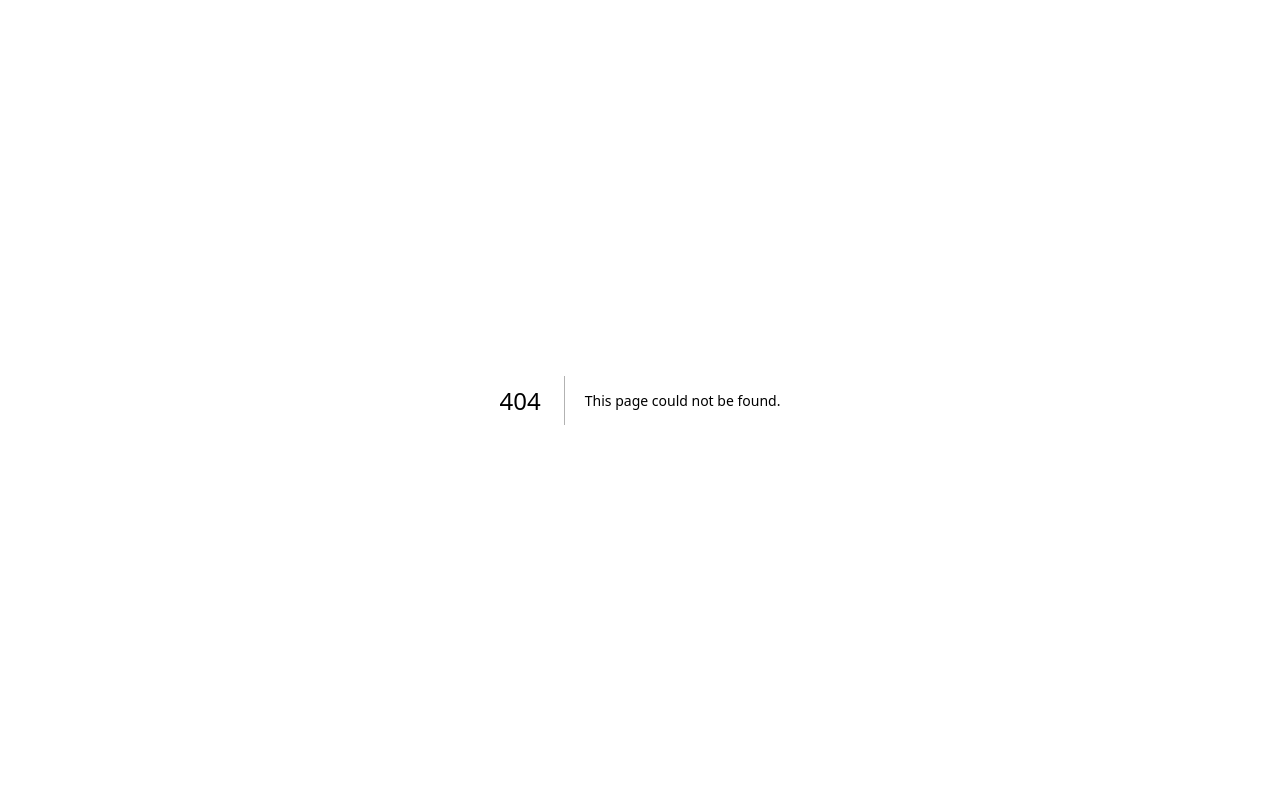
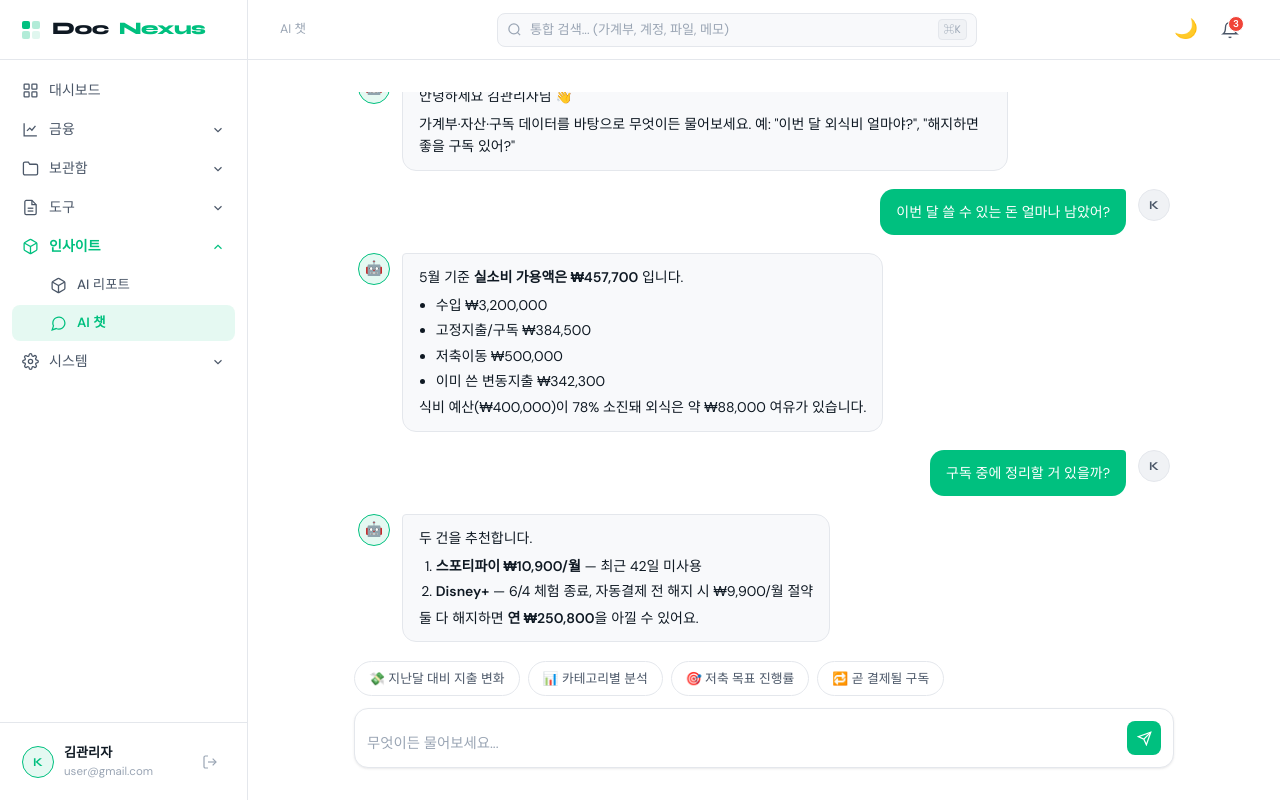
Before and after one commit to leejinyoung-kr/life-ledger, a Next.js app in the folder frontend/: page /assistant in a window 1280 px wide. Before the commit this address had no page. Built offline with nearby package versions, Linux system fonts and the light colour scheme; sample sign-in values are in the browser's storage.

Commit message:
AI 챗 프론트 적용

```diff
--- /dev/null
+++ b/frontend/app/assistant/page.tsx
@@ -0,0 +1,122 @@
+'use client';
+
+/**
+ * AI 챗 페이지.
+ * 가계부·자산·구독 데이터를 바탕으로 대화한다. AI 응답은 react-markdown 으로 렌더한다.
+ * 현재 응답은 더미(고정 답변)이며, 실제 연동은 TODO. 데이터는 더미.
+ */
+import { useEffect, useRef, useState } from 'react';
+import { useRouter } from 'next/navigation';
+import ReactMarkdown from 'react-markdown';
+import remarkGfm from 'remark-gfm';
+import AppShell from '@/components/AppShell';
+import { IconSend } from '@/components/icons';
+
+type Role = 'ai' | 'user';
+interface Message { role: Role; text: string; }
+
+// 초기 대화 — TODO: GET /api/v1/assistant/history
+const INITIAL: Message[] = [
+  { role: 'ai', text: '안녕하세요 김관리자님 👋\n\n가계부·자산·구독 데이터를 바탕으로 무엇이든 물어보세요. 예: "이번 달 외식비 얼마야?", "해지하면 좋을 구독 있어?"' },
+  { role: 'user', text: '이번 달 쓸 수 있는 돈 얼마나 남았어?' },
+  { role: 'ai', text: '5월 기준 **실소비 가용액은 ₩457,700** 입니다.\n\n- 수입 ₩3,200,000\n- 고정지출/구독 ₩384,500\n- 저축이동 ₩500,000\n- 이미 쓴 변동지출 ₩342,300\n\n식비 예산(₩400,000)이 78% 소진돼 외식은 약 ₩88,000 여유가 있습니다.' },
+  { role: 'user', text: '구독 중에 정리할 거 있을까?' },
+  { role: 'ai', text: '두 건을 추천합니다.\n\n1. **스포티파이 ₩10,900/월** — 최근 42일 미사용\n2. **Disney+** — 6/4 체험 종료, 자동결제 전 해지 시 ₩9,900/월 절약\n\n둘 다 해지하면 **연 ₩250,800**을 아낄 수 있어요.' },
+];
+
+// 추천 질문 칩
+const CHIPS = [
+  '💸 지난달 대비 지출 변화',
+  '📊 카테고리별 분석',
+  '🎯 저축 목표 진행률',
+  '🔁 곧 결제될 구독',
+];
+
+export default function AssistantPage() {
+  const router = useRouter();
+  const [messages, setMessages] = useState<Message[]>(INITIAL);
+  const [input, setInput] = useState('');
+  const scrollRef = useRef<HTMLDivElement>(null);
+
+  // 인증 가드 — 토큰 없으면 로그인 페이지로. TODO: 토큰 유효성 검증 API 연동
+  useEffect(() => {
+    if (!localStorage.getItem('auth_token')) {
+      router.replace('/login');
+    }
+  }, [router]);
+
+  // 새 메시지 추가 시 항상 맨 아래로 스크롤
+  useEffect(() => {
+    scrollRef.current?.scrollTo({ top: scrollRef.current.scrollHeight });
+  }, [messages]);
+
+  // 로그아웃 — 토큰 제거 후 로그인 페이지로 이동
+  function logout() {
+    localStorage.removeItem('auth_token');
+    router.push('/login');
+  }
+
+  // 메시지 전송 — 사용자 메시지 추가 후 더미 AI 응답.
+  // TODO: POST /api/v1/assistant (Claude API 스트리밍 응답)
+  function send(text: string) {
+    const q = text.trim();
+    if (!q) return;
+    setMessages((prev) => [
+      ...prev,
+      { role: 'user', text: q },
+      { role: 'ai', text: '데이터를 분석하고 있어요. (실제 구현 시 Claude API가 가계부·자산·구독 데이터를 참고해 답변합니다.)' },
+    ]);
+    setInput('');
+  }
+
+  // Enter 전송 / Shift+Enter 줄바꿈
+  function onKeyDown(e: React.KeyboardEvent<HTMLTextAreaElement>) {
+    if (e.key === 'Enter' && !e.shiftKey) {
+      e.preventDefault();
+      send(input);
+    }
+  }
+
+  return (
+    <AppShell activePath="/assistant" topbarLabel="AI 챗" onLogout={logout}>
+      <div className="chat-wrap">
+        {/* 메시지 스크롤 영역 */}
+        <div className="chat-scroll" ref={scrollRef}>
+          {messages.map((m, i) => (
+            <div key={i} className={`msg ${m.role}`}>
+              <div className={`msg-avatar ${m.role === 'ai' ? 'ai' : 'me'}`}>{m.role === 'ai' ? '🤖' : 'K'}</div>
+              <div className="msg-bubble">
+                {m.role === 'ai'
+                  ? <ReactMarkdown remarkPlugins={[remarkGfm]}>{m.text}</ReactMarkdown>
+                  : m.text}
+              </div>
+            </div>
+          ))}
+        </div>
+
+        {/* 추천 칩 + 입력바 */}
+        <div>
+          <div className="chips">
+            {CHIPS.map((c) => (
+              <span key={c} className="chip" onClick={() => send(c)}>{c}</span>
+            ))}
+          </div>
+          <div className="chat-input-bar">
+            <textarea
+              className="chat-input"
+              rows={1}
+              placeholder="무엇이든 물어보세요..."
+              value={input}
+              onChange={(e) => setInput(e.target.value)}
+              onKeyDown={onKeyDown}
+              aria-label="메시지 입력"
+            />
+            <button type="button" className="btn btn-primary btn-icon" onClick={() => send(input)} aria-label="전송">
+              <IconSend width={16} height={16} />
+            </button>
+          </div>
+        </div>
+      </div>
+    </AppShell>
+  );
+}
--- a/frontend/app/globals.css
+++ b/frontend/app/globals.css
@@ -1109,6 +1109,34 @@ tbody td { padding: 12px 16px; color: var(--text-primary); vertical-align: middl
 }
 
 /* ════════════════════════════════════════
+   AI 챗 (assistant) 전용
+   ════════════════════════════════════════ */
+.chat-wrap { display: flex; flex-direction: column; height: calc(100vh - var(--header-h) - 64px); max-width: 820px; margin: 0 auto; }
+.chat-scroll { flex: 1; overflow-y: auto; display: flex; flex-direction: column; gap: 18px; padding: 8px 4px 20px; }
+.msg { display: flex; gap: 12px; max-width: 80%; }
+.msg.user { align-self: flex-end; flex-direction: row-reverse; }
+.msg-avatar { width: 32px; height: 32px; border-radius: 50%; flex-shrink: 0; display: flex; align-items: center; justify-content: center; font-size: .9rem; }
+.msg-avatar.ai { background: var(--accent-dim); border: 1px solid var(--accent); }
+.msg-avatar.me { background: var(--bg-elevated); border: 1px solid var(--border); font-family: var(--font-display); font-weight: 700; font-size: .75rem; color: var(--text-secondary); }
+.msg-bubble { padding: 12px 16px; border-radius: var(--radius-lg); font-size: .875rem; line-height: 1.6; color: var(--text-primary); }
+.msg.ai .msg-bubble { background: var(--bg-surface); border: 1px solid var(--border); border-top-left-radius: 4px; }
+.msg.user .msg-bubble { background: var(--accent); color: #fff; border-top-right-radius: 4px; }
+.msg-bubble p { margin: 0 0 .4em; }
+.msg-bubble p:last-child { margin-bottom: 0; }
+.msg-bubble strong { font-weight: 700; }
+.msg-bubble ul, .msg-bubble ol { padding-left: 1.2em; margin: .3em 0; }
+.msg-bubble li { margin: .2em 0; list-style: disc; }
+.msg-bubble ol li { list-style: decimal; }
+.msg-bubble code { font-family: var(--font-mono); font-size: .82rem; background: var(--bg-elevated); border-radius: 4px; padding: 1px 5px; }
+
+.chips { display: flex; gap: 8px; flex-wrap: wrap; margin-bottom: 12px; }
+.chip { padding: 7px 14px; border-radius: var(--radius-full); border: 1px solid var(--border); background: var(--bg-base); font-size: .8rem; color: var(--text-secondary); cursor: pointer; transition: all var(--ease); }
+.chip:hover { border-color: var(--accent); color: var(--accent); background: var(--accent-dim); }
+.chat-input-bar { display: flex; gap: 10px; align-items: flex-end; padding: 12px; background: var(--bg-base); border: 1px solid var(--border); border-radius: var(--radius-lg); box-shadow: var(--shadow-sm); }
+.chat-input { flex: 1; border: none; outline: none; resize: none; font-size: .9rem; font-family: var(--font-body); color: var(--text-primary); background: transparent; max-height: 120px; line-height: 1.5; }
+.chat-input::placeholder { color: var(--text-muted); }
+
+/* ════════════════════════════════════════
    RESPONSIVE (반응형)
    ════════════════════════════════════════ */
 @media (max-width: 1100px) {
--- a/frontend/components/Sidebar.tsx
+++ b/frontend/components/Sidebar.tsx
@@ -64,7 +64,7 @@ const NAV_GROUPS: NavGroup[] = [
     icon: <IconCube className="nav-ic" />,
     children: [
       { label: 'AI 리포트', href: '/ai-report', icon: <IconCube /> },
-      { label: 'AI 챗', href: '#', icon: <IconChat /> },
+      { label: 'AI 챗', href: '/assistant', icon: <IconChat /> },
     ],
   },
   {
--- a/frontend/components/icons.tsx
+++ b/frontend/components/icons.tsx
@@ -285,6 +285,14 @@ export const IconImage = (p: IconProps) => (
   </svg>
 );
 
+// 전송(종이비행기) 아이콘
+export const IconSend = (p: IconProps) => (
+  <svg viewBox="0 0 24 24" fill="none" stroke="currentColor" strokeWidth={2} {...p}>
+    <line x1="22" y1="2" x2="11" y2="13" />
+    <polygon points="22 2 15 22 11 13 2 9 22 2" />
+  </svg>
+);
+
 // 막대 차트 아이콘
 export const IconBars = (p: IconProps) => (
   <Stroke {...p}>
```
